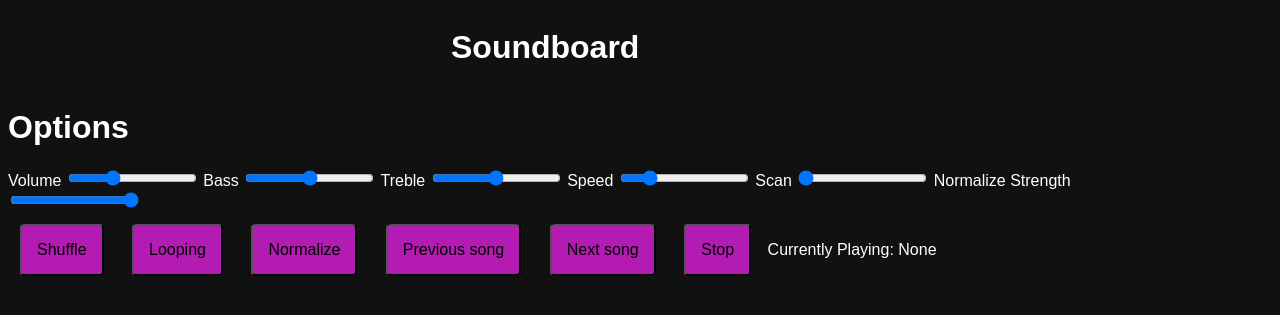
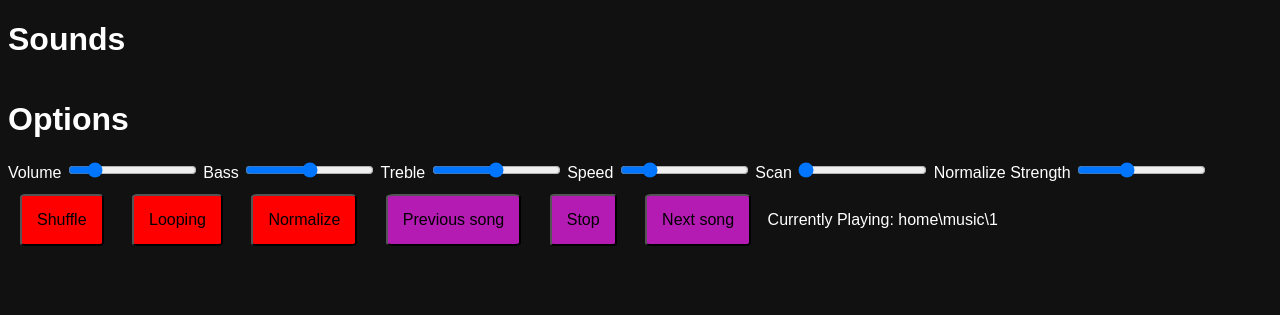
Before and after one commit to Logan-Garcia-inc/sound-board, a Flask app: template templates/index.html in a window 1280 px wide. Shown: the top 315 px of the page. Run offline with Flask 3, Linux system fonts and the light colour scheme; the template is opened without the code that fills it, so the values that code supplies are empty; parts of the project's set-up code (start-up, migrations or seed data) failed here and were passed over.

Commit message:
modified:   soundboard.py 	modified:   templates/index.html

```diff
--- a/soundboard.py
+++ b/soundboard.py
@@ -457,7 +457,7 @@
     data = request.json
     speedVal = float(data["value"])
     with state_lock:
-        on_speed(speedVal)
+        threading.Thread(target=on_speed, args=(speedVal)).start()
     return jsonify(success=True)
 
 @app.route("/set_scan", methods=["POST"])
@@ -503,19 +503,20 @@
 
 @app.route("/next", methods=["POST"])
 def next():
-    next_song()
+    with state_lock:
+        next_song()
     return "OK"
 
 @app.route("/last", methods=["POST"])
 def previous():
-    last_song()
+    with state_lock:
+        last_song()
     return "OK"
 
 @app.route("/state")
 def get_state():
     global volume, bass_gain, treble_gain, speed, shuffle, looping, target_dBFS, normalize_audio, current_frame,WAV_FILE
     with state_lock:
-        print(WAV_FILE)
         state = {
             "volume": volume,
             "bass_gain": bass_gain,
@@ -526,7 +527,6 @@
             "normalize_strength": target_dBFS,
             "normalize": normalize_audio,
             "current_frame": current_frame,
-
             "currently_playing": os.path.basename(WAV_FILE).split(".")[0]
         }
         return jsonify(state)
--- a/templates/index.html
+++ b/templates/index.html
@@ -26,8 +26,8 @@
 <body>
 
 
+        <h1>Sounds</h1>
     <div class ="sounds">
-        <h1>Soundboard</h1><br
     {% for sound in sounds %}
         <button onclick="play('{{ sound }}')">{{ sound }}</button>
     {% endfor %}
@@ -38,7 +38,7 @@
 <a>Volume</a> <input class="slider volSlider" step="0.01" type="range" min="0.00" max="3.00" value="1" oninput="set_state('set_volume',this.value)">
 <a>Bass</a> <input class="slider bassSlider" step="0.01" type="range" min="-15" max="15" value="0" oninput="set_state('set_bass',this.value)">
 <a>Treble</a> <input class="slider trebleSlider" step="0.01" type="range" min="-12" max="12" value="0" oninput="set_state('set_treble',this.value)">
-<a>Speed</a> <input class="slider speedSlider" step="0.01" type="range" min="0.50" max="3" value="1" oninput="set_state('set_speed',this.value)">
+<a>Speed</a> <input class="slider speedSlider" step="0.01" type="range" min="0.50" max="3" value="1" onchange="set_state('set_speed', this.value)">
 <a,this.value>Scan</a> <input class="slider scanSlider" step="0.01" type="range" min="0" max="100" value="0" oninput="set_state('set_scan',this.value)">
 <a>Normalize Strength</a> <input class="slider normalizeSlider" step="0.01" type="range" min="-40" max="0" value="50" oninput="set_state('set_normalize_val',this.value)">
 <br>
@@ -46,8 +46,8 @@
 <button class="optionbtn looping" onclick="set_state('loop')">Looping</button>
 <button class="optionbtn normalize" onclick="set_state('normalize')">Normalize</button>
 <button class="optionbtn previous" onclick="set_state('previous')">Previous song</button>
+<button class="optionbtn stop" onclick="set_state('stop')">Stop</button>
 <button class="optionbtn next" onclick="set_state('next')">Next song</button>
-<button class="optionbtn stop" onclick="set_state('stop')">Stop</button>
 <a>   Currently Playing: <span id="currentPlaying">None</span></a>
 </div>
 </body>
```
